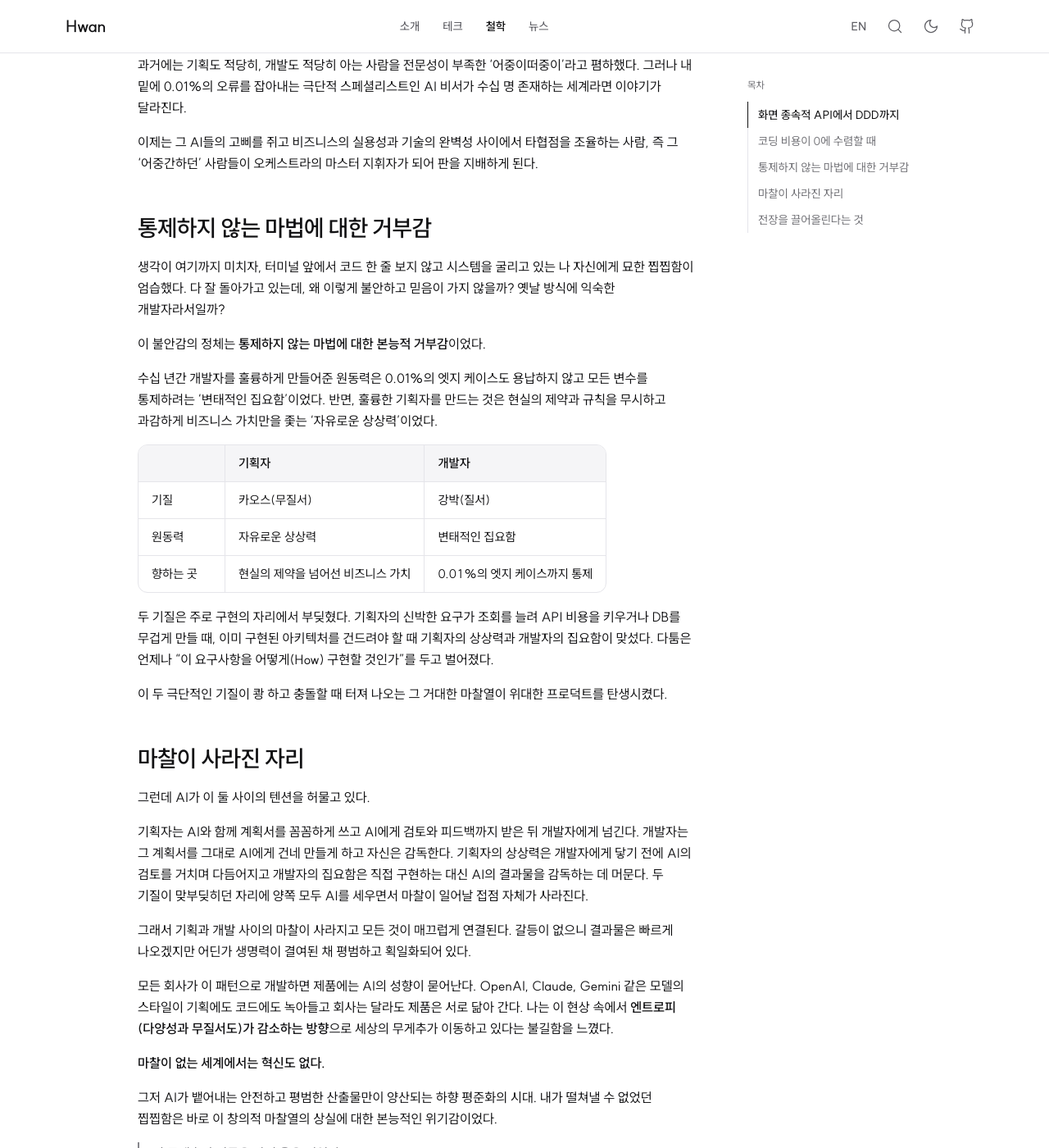
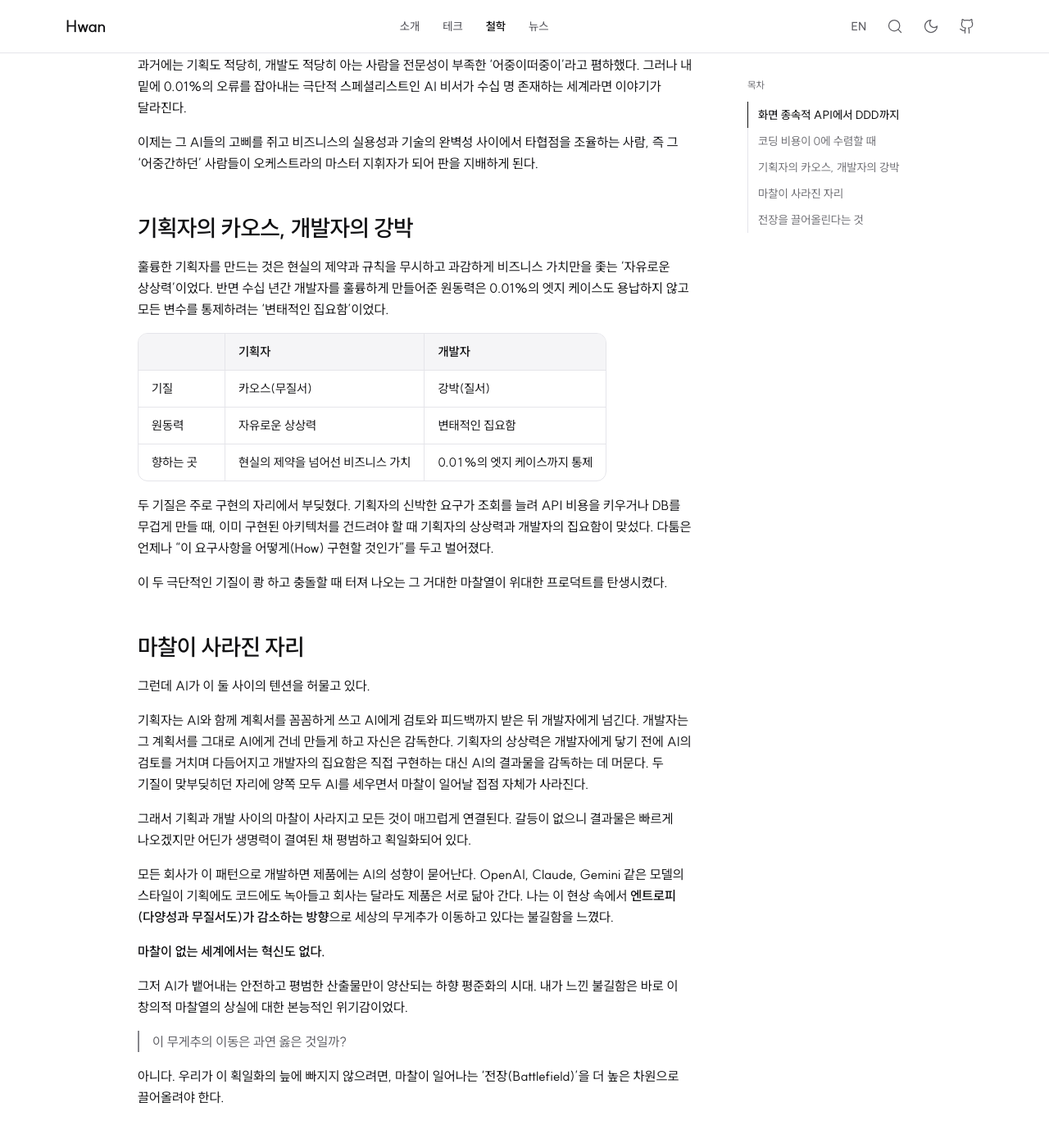
Before and after one commit to Hwan3434/Hwan3434.github.io, a Jekyll site: the page built from _posts/Philosophy/2026-06-04-ai-era-developer-pm-entropy.md, in a window 1280 px wide and 1400 px high, scrolled down 970 px. Shown: the whole window at 82% size. Built offline with Jekyll 4.4.1, drawn with Linux system fonts in a browser that asks for light colours.

Commit message:
AI 시대 에세이: '통제하지 않는 마법' 구간을 빼고 기질 대비로 바로 잇기 (#49)
지휘자 결론 뒤에 끼어 흐름을 끊던 터미널 앞의 찝찝함과 '마법에 대한 거부감' 문단을 덜어내고,
기획자의 상상력과 개발자의 집요함 설명이 바로 이어지게 했다. 뒤에서 '찝찝함'을 받던 문장은
'불길함'으로 고쳐 앞 문장과 맞췄다. 영어판도 맞췄다.


Claude-Session: https://claude.ai/code/session_01HDtNGTE9Uo8NWtWh78Gf2v

Co-authored-by: Claude <noreply@anthropic.com>

```diff
--- a/_posts/Philosophy/2026-06-04-ai-era-developer-pm-entropy.md
+++ b/_posts/Philosophy/2026-06-04-ai-era-developer-pm-entropy.md
@@ -30,13 +30,9 @@ tags: [AI, DDD, Product Engineering, 에세이]
 
 이제는 그 AI들의 고삐를 쥐고 비즈니스의 실용성과 기술의 완벽성 사이에서 타협점을 조율하는 사람, 즉 그 '어중간하던' 사람들이 오케스트라의 마스터 지휘자가 되어 판을 지배하게 된다.
 
-## 통제하지 않는 마법에 대한 거부감
+## 기획자의 카오스, 개발자의 강박
 
-생각이 여기까지 미치자, 터미널 앞에서 코드 한 줄 보지 않고 시스템을 굴리고 있는 나 자신에게 묘한 찝찝함이 엄습했다. 다 잘 돌아가고 있는데, 왜 이렇게 불안하고 믿음이 가지 않을까? 옛날 방식에 익숙한 개발자라서일까?
-
-이 불안감의 정체는 **통제하지 않는 마법에 대한 본능적 거부감**이었다.
-
-수십 년간 개발자를 훌륭하게 만들어준 원동력은 0.01%의 엣지 케이스도 용납하지 않고 모든 변수를 통제하려는 '변태적인 집요함'이었다. 반면, 훌륭한 기획자를 만드는 것은 현실의 제약과 규칙을 무시하고 과감하게 비즈니스 가치만을 좇는 '자유로운 상상력'이었다.
+훌륭한 기획자를 만드는 것은 현실의 제약과 규칙을 무시하고 과감하게 비즈니스 가치만을 좇는 '자유로운 상상력'이었다. 반면 수십 년간 개발자를 훌륭하게 만들어준 원동력은 0.01%의 엣지 케이스도 용납하지 않고 모든 변수를 통제하려는 '변태적인 집요함'이었다.
 
 | | 기획자 | 개발자 |
 |---|---|---|
@@ -60,7 +56,7 @@ tags: [AI, DDD, Product Engineering, 에세이]
 
 **마찰이 없는 세계에서는 혁신도 없다.**
 
-그저 AI가 뱉어내는 안전하고 평범한 산출물만이 양산되는 하향 평준화의 시대. 내가 떨쳐낼 수 없었던 찝찝함은 바로 이 창의적 마찰열의 상실에 대한 본능적인 위기감이었다.
+그저 AI가 뱉어내는 안전하고 평범한 산출물만이 양산되는 하향 평준화의 시대. 내가 느낀 불길함은 바로 이 창의적 마찰열의 상실에 대한 본능적인 위기감이었다.
 
 > 이 무게추의 이동은 과연 옳은 것일까?
 
```
Also changed, not shown: _posts/en/philosophy/2026-06-04-ai-era-developer-pm-entropy.md (+3 -7 lines).
